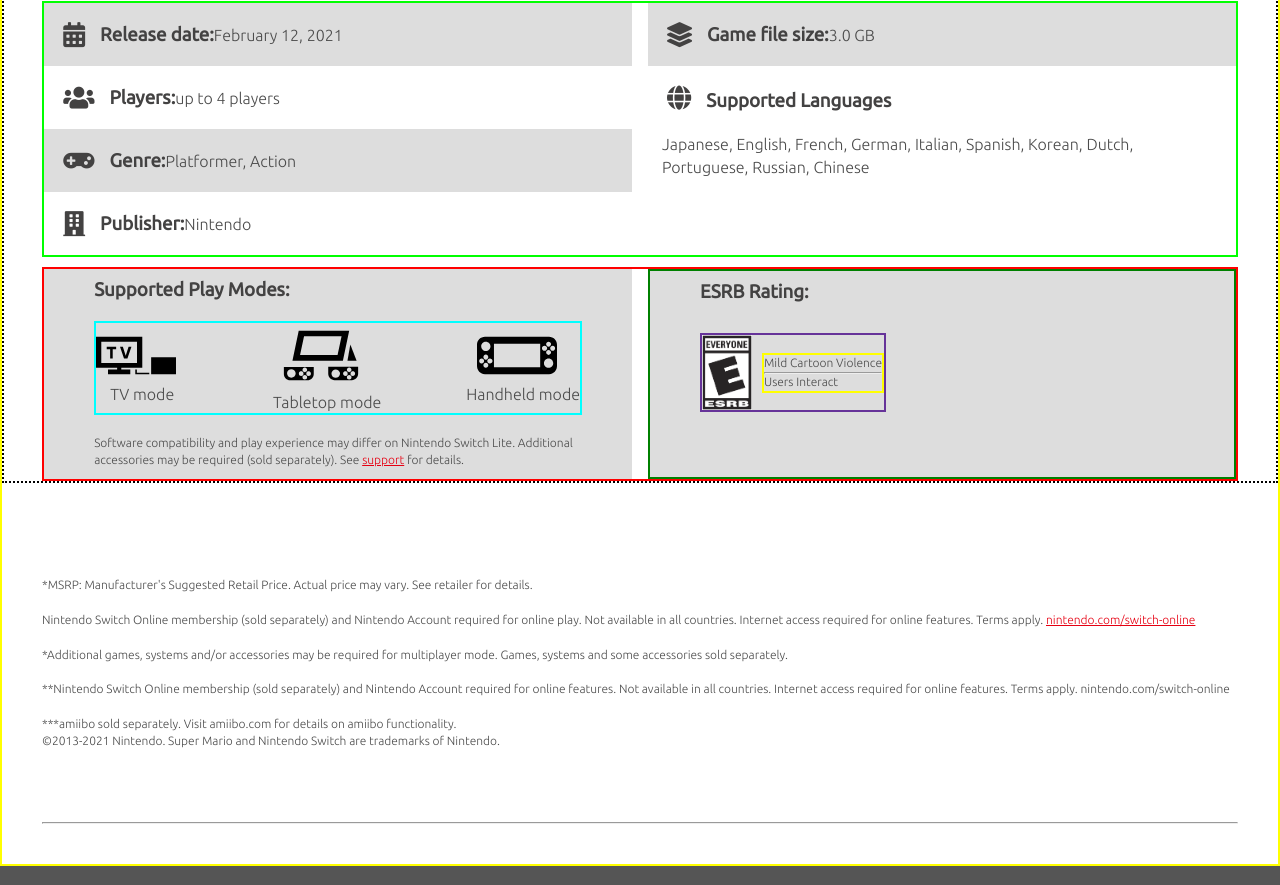
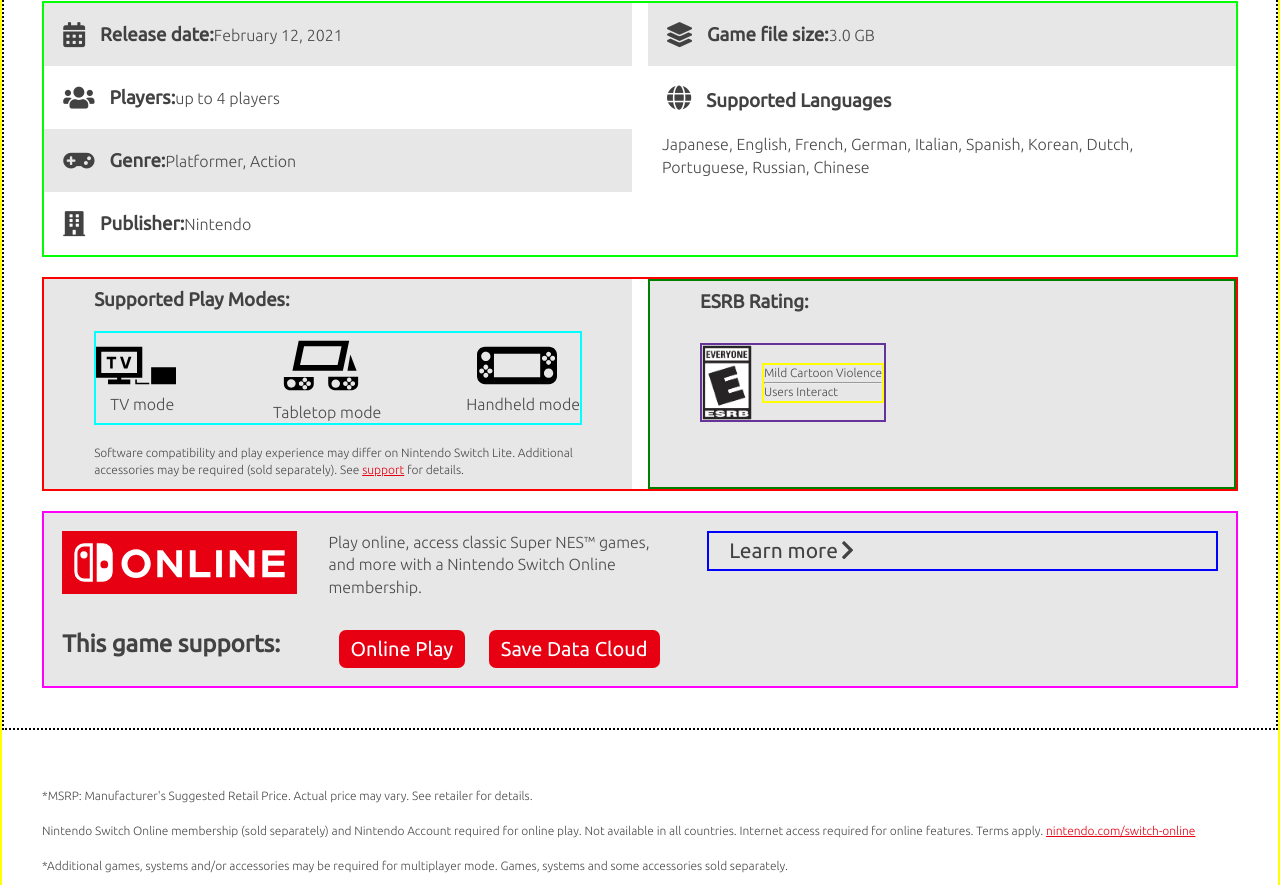
Before and after one commit to emina-ergul/nintendo.com-clone, a plain HTML site: page index.html in a window 1280 px wide. Shown: the part 2423-3308 px from the top of the page. Drawn offline with Linux system fonts and the light colour scheme.

Commit message:
added online support section

```diff
--- a/index.html
+++ b/index.html
@@ -204,6 +204,7 @@
                     </div>
                     <p class="mini">Software compatibility and play experience may differ on Nintendo Switch Lite. Additional accessories may be required (sold separately). See <a class="text-link" target="_blank" href="https://en-americas-support.nintendo.com/app/answers/detail/a_id/47229">support</a> for details.</p>
                 </div>
+
                 <div class="esrb-rating gr">
                     <h3>ESRB Rating:</h3>
                     <div class="esrb-disp">
@@ -217,17 +218,32 @@
                 </div>
             </div>
 
-            <div class="game-support">
-
+            <div class="game-support gr">
+                <div class="online-logo">
+                    <img src="/media/nintendo-online.svg" alt="nintendo online logo">
+                </div>
+                <div class="online-desc">
+                    <p>Play online, access classic Super NES™ games, and more with a Nintendo Switch Online membership.</p>
+                </div>
+                <div class="learn-more">
+                    <a class="learn-more-link">Learn more</a><i class="fas fa-chevron-right"></i>
+                </div>
+                <div class="label">
+                    <h2>This game supports:</h2>
+                </div>
+                <div class="online-btns">
+                    <button class="online-play-btn">Online Play</button>
+                    <button class="online-play-btn">Save Data Cloud</button>
+                </div>
             </div>
         </section>
 
         <section class="conditions">
             <div class="conditions-container">
-                <br><br><br>
+                <br>
                 <p class="mini">*MSRP: Manufacturer's Suggested Retail Price. Actual price may vary. See retailer for details.</p>
                 <br>
-                <p class="mini">Nintendo Switch Online membership (sold separately) and Nintendo Account required for online play. Not available in all countries. Internet access required for online features. Terms apply. <a class="text-link" href="https://www.nintendo.com/switch/online-service/">nintendo.com/switch-online</a></p>
+                <p class="mini">Nintendo Switch Online membership (sold separately) and Nintendo Account required for online play. Not available in all countries. Internet access required for online features. Terms apply. <a class="text-link" target="_blank" href="https://www.nintendo.com/switch/online-service/">nintendo.com/switch-online</a></p>
                 <br>
                 <p class="mini">*Additional games, systems and/or accessories may be required for multiplayer mode. Games, systems and some accessories sold separately.</p>
                 <br>
--- a/style.css
+++ b/style.css
@@ -48,7 +48,7 @@
     color: #434242;
 }
 .gr {
-    background: rgb(221, 221, 221);
+    background: rgb(231, 231, 231);
 }
 
 /* ######## NAV START ###########  */
@@ -485,9 +485,11 @@
     grid-area: lang;
 }
 
+/* ################### MODES ############## */
 .game-modes {
     border: red 2px solid;
     width: 94%;
+    margin: 10px 0;
     color: #434242;
     display: grid;
     grid-template-columns: 50fr 50fr;
@@ -539,6 +541,71 @@
     border: yellow 2px solid;
 }
 
+/* ################ ONLINE SUPPORT############ */
+.game-support {
+    border: fuchsia 2px solid;
+    color: #434242;
+    width: 94%;
+    margin: 10px 0 40px 0;
+    padding: 18px;
+    display: grid;
+    grid-template-columns: auto 30% 40% auto;
+    grid-template-rows: auto;
+    grid-template-areas:
+        "logo desc learnmore learnmore"
+        "label buttons buttons buttons";
+        grid-gap: 2rem;
+}
+
+.online-logo {
+    grid-area: logo;
+}
+.online-desc {
+    grid-area: desc;
+}
+
+.learn-more {
+    border: blue 2px solid;
+    grid-area: learnmore;
+    display: flex;
+    align-items: center;
+    padding-left: 20px;
+    height: 40px;
+    color: #434242;
+    font-size: 21px;
+}
+.learn-more-link {
+    text-decoration: none;
+    cursor: pointer;
+}
+.learn-more-link:hover {
+    transition: 0.1s;
+    border-bottom:grey 2px solid;
+}
+
+.label {
+    grid-area: label;
+}
+
+.online-btns {
+    grid-area: buttons;
+}
+.online-play-btn {
+    background: #e60012;
+    color: #fff;
+    border: none;
+    border-radius: 7px;
+    padding: 7px 12px;
+    margin: 0 10px;
+    font-size: 20px;
+    cursor: pointer;
+}
+.online-play-btn:hover {
+    transition: 0.3s;
+    background: #a5000e;
+    transform: scale(1.05)
+}
+
 /* #############CONDITIONS ############# */
 .conditions {
     background: #fff;
```
